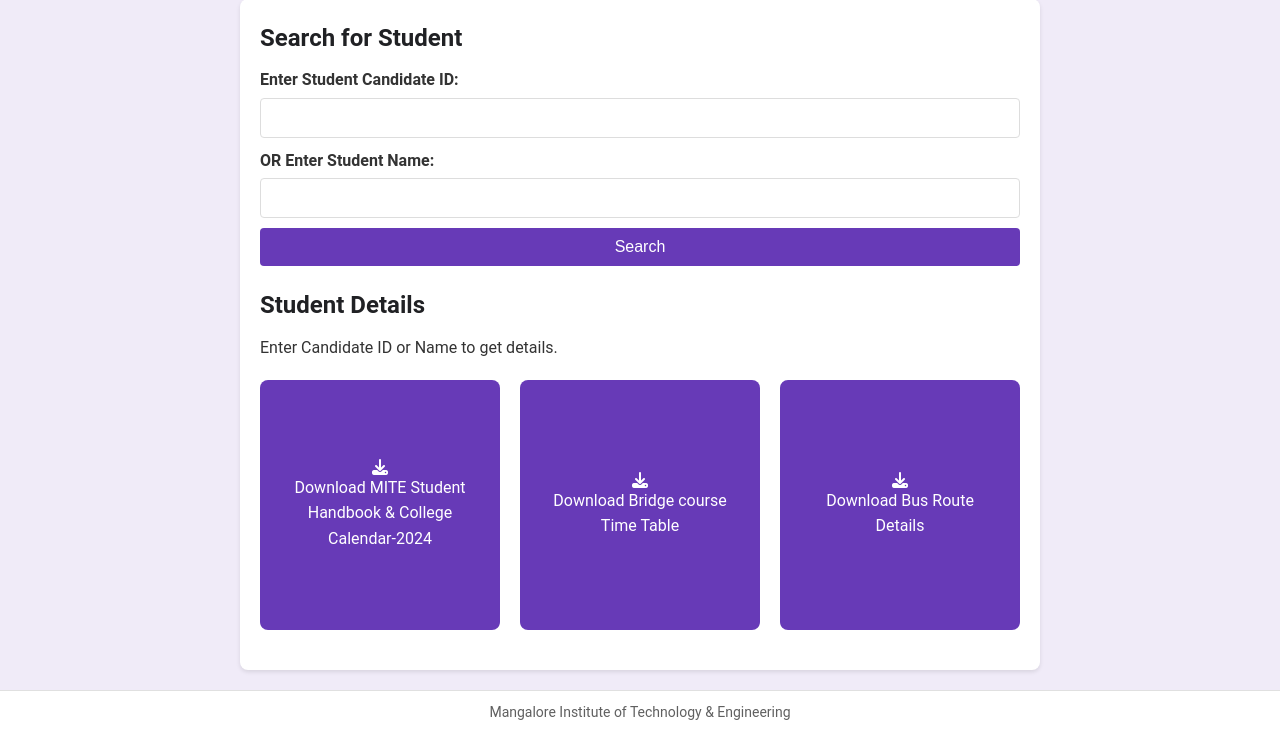
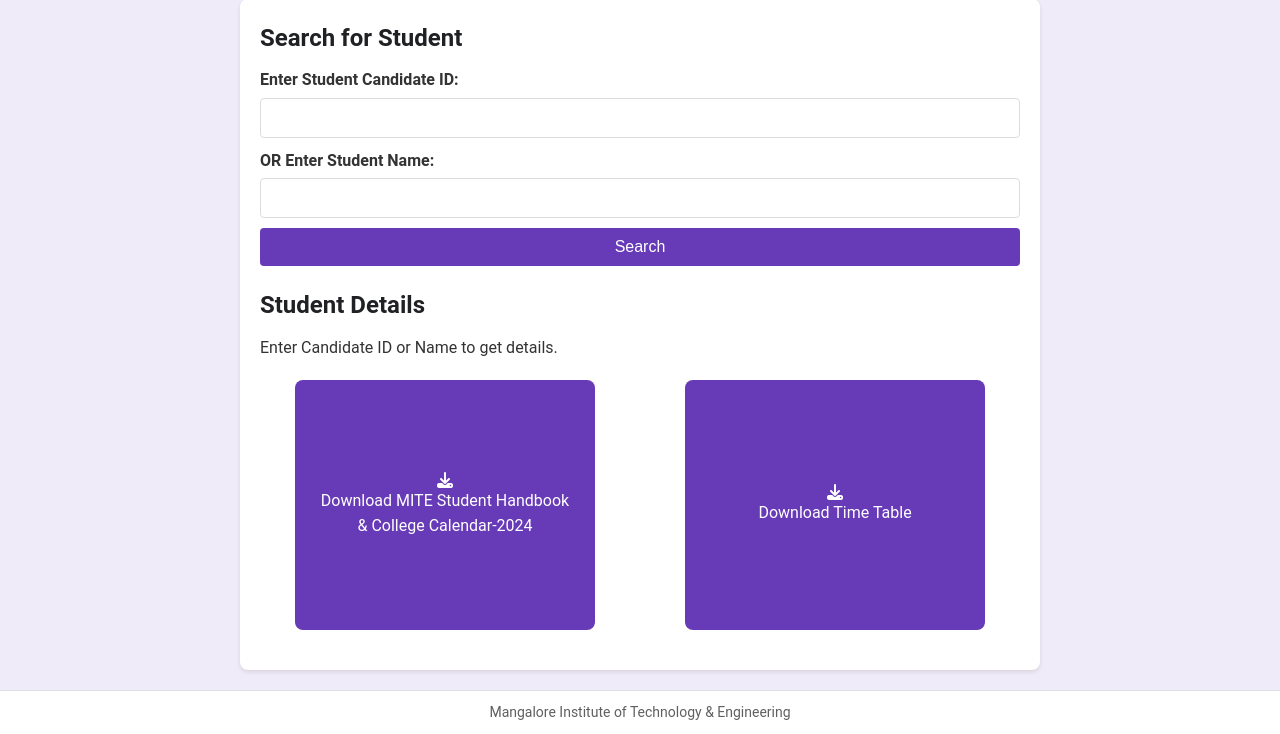
Before and after one commit to sujalmh/student_orient, a Flask app: page / in a window 1280 px wide. Shown: the part 392-1126 px from the top of the page. Run offline with Flask 3, Linux system fonts and the light colour scheme; some libraries are stand-ins or nearby versions.

Commit message:
Updated index.html

```diff
--- a/templates/index.html
+++ b/templates/index.html
@@ -103,10 +103,7 @@
                 <i class="fa-solid fa-download"></i> Download MITE Student Handbook & College Calendar-2024
             </a>
             <a href="{{ url_for('static', filename='files/2024-25 -ODD - Bridge Course-Time Table.docx') }}" download="2024-25 -ODD - Bridge Course-Time Table.docx" class="download-btn">
-                <i class="fa-solid fa-download"></i> Download Bridge course Time Table
-            </a>
-            <a href="{{ url_for('static', filename='files/BUSTIMETABLE.jpg') }}" download="BUSTIMETABLE.jpg" class="download-btn">
-                <i class="fa-solid fa-download"></i> Download Bus Route Details
+                <i class="fa-solid fa-download"></i> Download Time Table
             </a>
         </section>
     </main>
```
